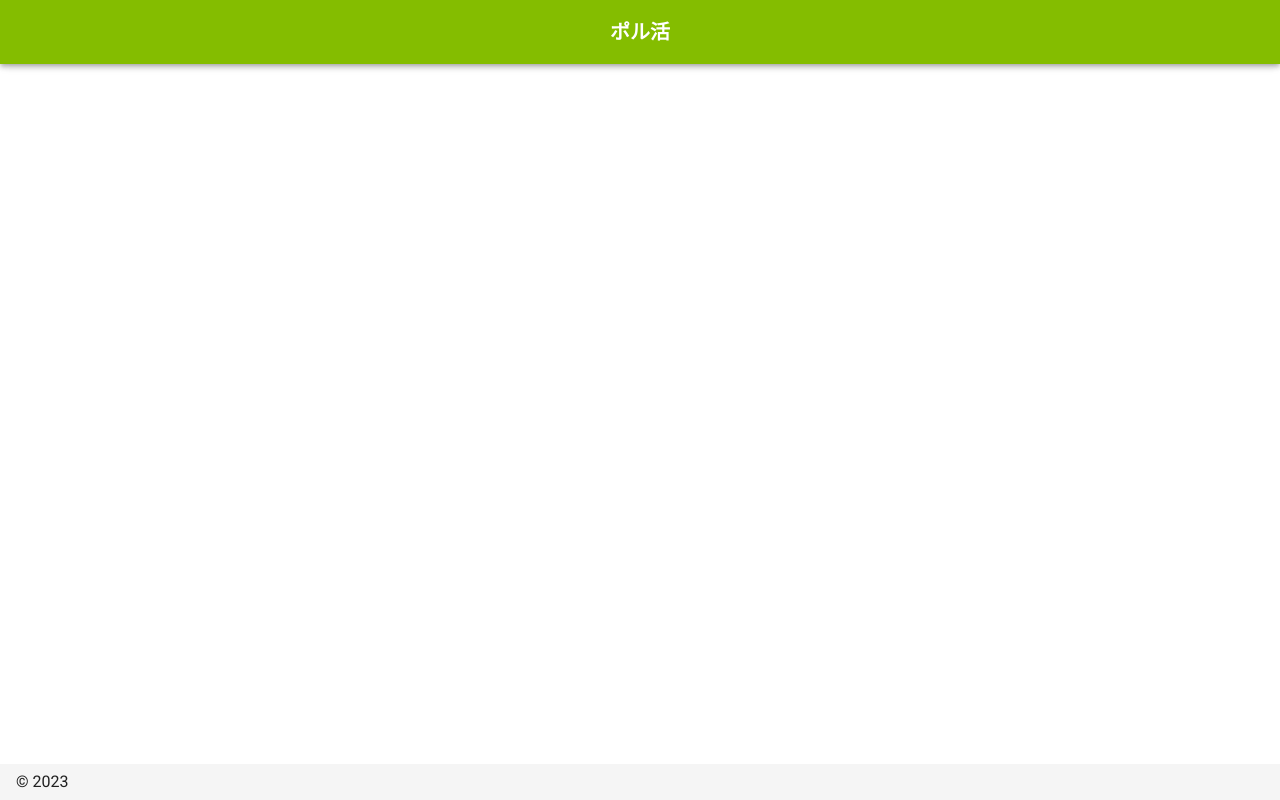
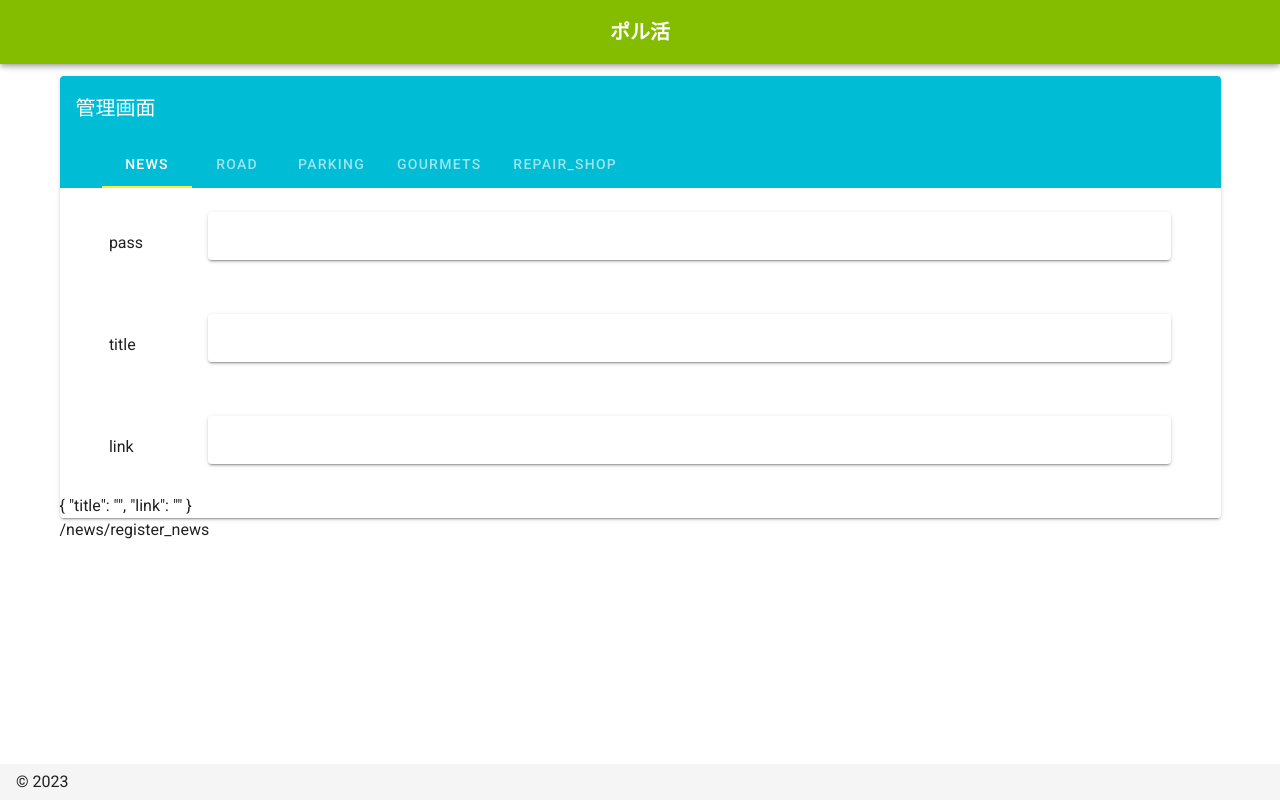
Before and after one commit to Raiu1210/porukatu-front, a Nuxt app: page /admin in a window 1280 px wide. Before the commit this address had no page. Built offline with nearby package versions, Linux system fonts and the light colour scheme.

Commit message:
save for now

```diff
--- /dev/null
+++ b/pages/admin.vue
@@ -0,0 +1,239 @@
+<template>
+  <div>
+    <v-card>
+      <v-toolbar
+        color="cyan"
+        dark
+        flat
+      >
+        <v-toolbar-title>管理画面</v-toolbar-title>
+
+        <template v-slot:extension>
+          <v-tabs
+            v-model="itemId"
+            align-with-title
+          >
+            <v-tabs-slider color="yellow"></v-tabs-slider>
+            <v-tab
+              v-for="item in items"
+              :key="item"
+            >
+              {{ item }}
+            </v-tab>
+          </v-tabs>
+        </template>
+      </v-toolbar>
+
+      <v-tabs-items v-model="itemId">
+        <!-- news -->
+        <v-tab-item>
+          <v-card flat>
+            <v-row justify="center" align="center" class="mt-3">
+              <v-col cols="1">
+                <p>pass</p>
+              </v-col>
+              <v-col cols="10">
+                <v-text-field solo />
+              </v-col>
+            </v-row>
+            <v-row justify="center" align="center">
+              <v-col cols="1">
+                <p>title</p>
+              </v-col>
+              <v-col cols="10">
+                <v-text-field solo v-model="newsRegisterObj.title" />
+              </v-col>
+            </v-row>
+            <v-row justify="center" align="center">
+              <v-col cols="1">
+                <p>link</p>
+              </v-col>
+              <v-col cols="10">
+                <v-text-field solo v-model="newsRegisterObj.link" />
+              </v-col>
+            </v-row>
+            {{newsRegisterObj}}
+          </v-card>
+        </v-tab-item>
+
+        <!-- road -->
+        <v-tab-item>
+          <v-card flat>
+            <v-row justify="center" align="center" class="mt-3">
+              <v-col cols="1">
+                <p>pass</p>
+              </v-col>
+              <v-col cols="10">
+                <v-text-field solo />
+              </v-col>
+            </v-row>
+
+            <v-row justify="center" align="center">
+              <v-col cols="1">
+                <p>name</p>
+              </v-col>
+              <v-col cols="10">
+                <v-text-field solo v-model="roadRegisterObj.name"/>
+              </v-col>
+            </v-row>
+            <v-row justify="center" align="center">
+              <v-col cols="1">
+                <p>link</p>
+              </v-col>
+              <v-col cols="10">
+                <v-text-field solo v-model="roadRegisterObj.link"/>
+              </v-col>
+            </v-row>
+            <v-row justify="center" align="center">
+              <v-col cols="1">
+                <p>description</p>
+              </v-col>
+              <v-col cols="10">
+                <v-textarea outlined v-model="roadRegisterObj.description"/>
+              </v-col>
+            </v-row>
+            <v-row justify="center" align="center">
+              <v-col cols="1">
+                <p>lat</p>
+              </v-col>
+              <v-col cols="10">
+                <v-text-field solo type="number" v-model="roadRegisterObj.lat"/>
+              </v-col>
+            </v-row>
+            <v-row justify="center" align="center">
+              <v-col cols="1">
+                <p>lon</p>
+              </v-col>
+              <v-col cols="10">
+                <v-text-field type="number" solo v-model="roadRegisterObj.lon"/>
+              </v-col>
+            </v-row>
+            {{roadRegisterObj}}
+          </v-card>
+        </v-tab-item>
+        <v-tab-item>
+          <v-card flat>
+            <!-- pass form -->
+            <v-row justify="center" align="center" class="mt-3">
+              <v-col cols="1">
+                <p>pass</p>
+              </v-col>
+              <v-col cols="10">
+                <v-text-field label="Solo" solo />
+              </v-col>
+            </v-row>
+
+            <!-- each data -->
+            <div >
+
+            </div>
+          </v-card>
+        </v-tab-item>
+        <v-tab-item>
+          <v-card flat>
+            <!-- pass form -->
+            <v-row justify="center" align="center" class="mt-3">
+              <v-col cols="1">
+                <p>pass</p>
+              </v-col>
+              <v-col cols="10">
+                <v-text-field label="Solo" solo />
+              </v-col>
+            </v-row>
+
+            <!-- each data -->
+            <div >
+
+            </div>
+          </v-card>
+        </v-tab-item>
+        <v-tab-item>
+          <v-card flat>
+            <!-- pass form -->
+            <v-row justify="center" align="center" class="mt-3">
+              <v-col cols="1">
+                <p>pass</p>
+              </v-col>
+              <v-col cols="10">
+                <v-text-field label="Solo" solo />
+              </v-col>
+            </v-row>
+
+            <!-- each data -->
+            <div >
+              <h1>aaa</h1>
+            </div>
+          </v-card>
+        </v-tab-item>
+      </v-tabs-items>
+    </v-card>
+
+    {{endPoints[itemId]}}
+  </div>
+</template>
+
+<script>
+  export default {
+    data () {
+      return {
+        itemId: null,
+        items: [
+          'news', 'road', 'parking', 'gourmets', 'repair_shop',
+        ],
+        endPoints: [
+          '/news/register_news',
+          '/plot/add_road',
+          '/plot/add_parking',
+          '/plot/add_gourmet',
+          '/plot/add_repair_shop'
+        ],
+        newsRegisterObj: {
+          title: "",
+          link: ""
+        },
+        roadRegisterObj: {
+          name: "",
+          link: "",
+          description: "",
+          lat: 0.0,
+          lon: 0.0,
+          image_path: ""
+        },
+        parkingRegisterObj: {
+          name: "",
+          link: "",
+          description: "",
+          lat: 0.0,
+          lon: 0.0,
+          image_path: ""
+        },
+        gourmetRegisterObj: {
+          name: "",
+          tel: "",
+          link: "",
+          description: "",
+          lat: 0.0,
+          lon: 0.0,
+          outside_img: "",
+          product_img_0: "",
+          product_img_1: "",
+          product_img_2: "",
+          product_img_3: ""
+        },
+        repairShopRegisterObj: {
+          name: "",
+          tel: "",
+          link: "",
+          description: "",
+          lat: 0.0,
+          lon: 0.0,
+          outside_img: "",
+          optional_img_0: "",
+          optional_img_1: "",
+          optional_img_2: "",
+          optional_img_3: ""
+        },
+      }
+    },
+  }
+</script>
--- /dev/null
+++ b/pages/map.vue
@@ -0,0 +1,3 @@
+<template>
+  <h1>map</h1>
+</template>
```
